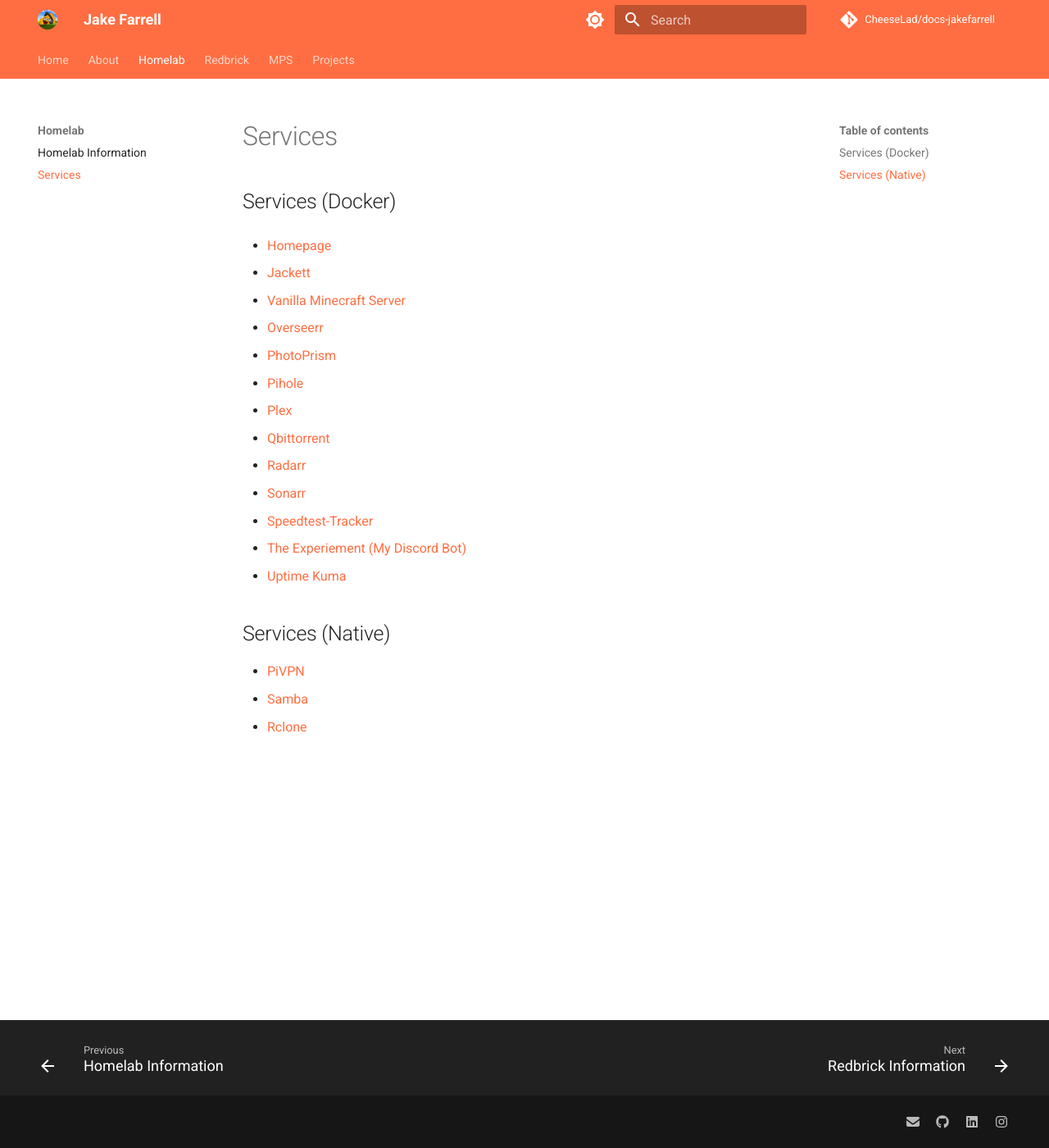
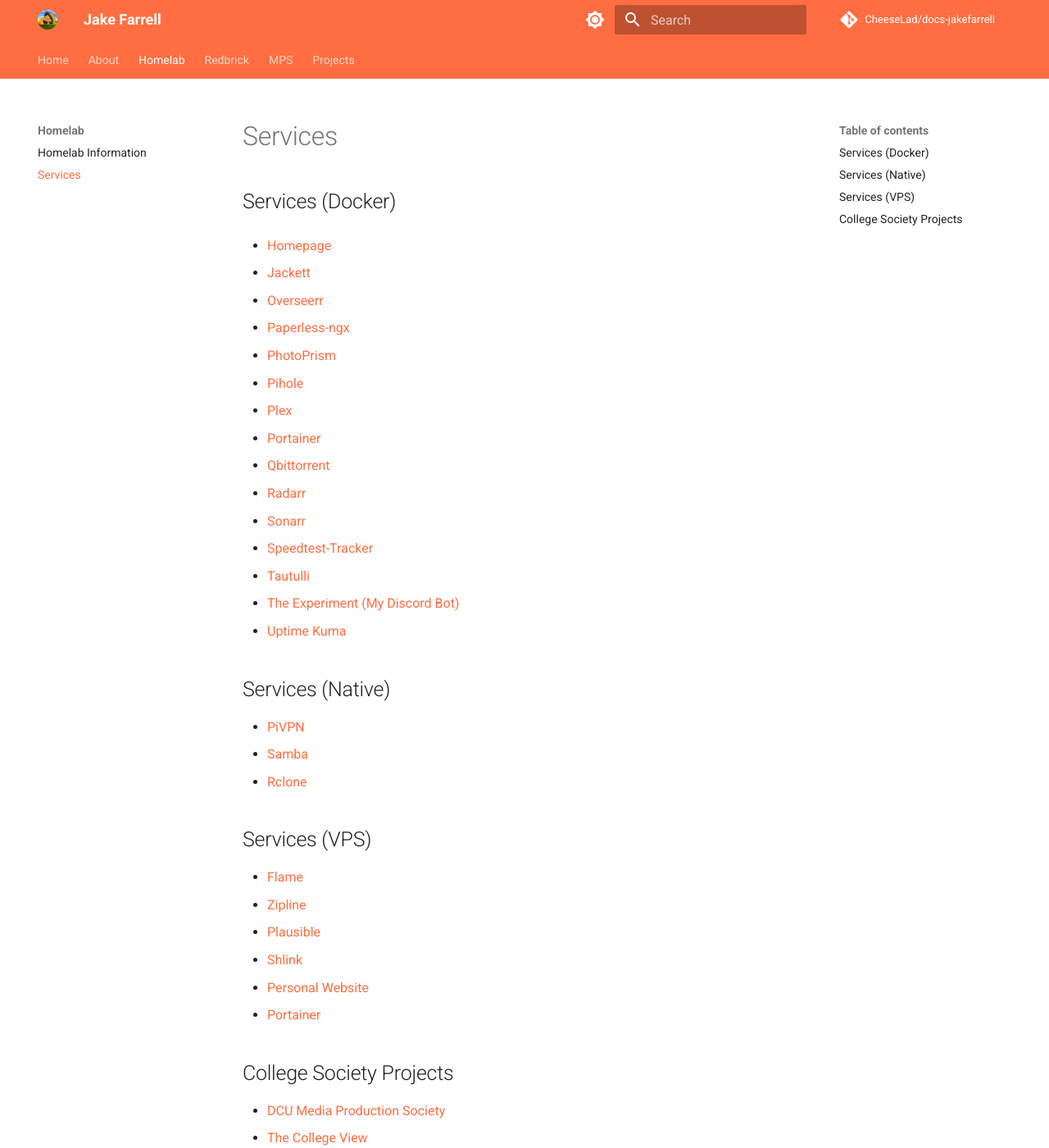
Before and after one commit to CheeseLad/docs, an MkDocs documentation site: the page built from docs/homelab/services.md, in a window 1280 px wide and 1400 px high. Shown: the whole window at 82% size. Built offline with MkDocs 1.6.1 and Material for MkDocs 9.7.7, drawn with Linux system fonts in a browser that asks for light colours; comment, search, counter and statistics services are not loaded.

```diff
--- a/docs/homelab/services.md
+++ b/docs/homelab/services.md
@@ -2,17 +2,19 @@
 
 - [Homepage](https://gethomepage.dev/latest/)
 
-- [Jackett]()
-- [Vanilla Minecraft Server](https://docker-minecraft-server.readthedocs.io/en/latest/)
+- [Jackett](https://github.com/Jackett/Jackett)
 - [Overseerr](https://overseerr.dev/)
+- [Paperless-ngx](https://docs.paperless-ngx.com/)
 - [PhotoPrism](https://photoprism.app/)
 - [Pihole](https://pi-hole.net/)
 - [Plex](https://www.plex.tv/)
+- [Portainer](https://www.portainer.io/)
 - [Qbittorrent](https://www.qbittorrent.org/)
 - [Radarr](https://radarr.video/)
 - [Sonarr](https://sonarr.tv/)
 - [Speedtest-Tracker](https://github.com/henrywhitaker3/Speedtest-Tracker)
-- [The Experiement (My Discord Bot)](https://github.com/CheeseLad/the-experiment/)
+- [Tautulli](https://tautulli.com/)
+- [The Experiment (My Discord Bot)](https://github.com/CheeseLad/the-experiment/)
 - [Uptime Kuma](https://github.com/louislam/uptime-kuma)
 
 ## Services (Native)
@@ -20,3 +22,17 @@
 - [PiVPN](https://www.pivpn.io/)
 - [Samba](https://www.samba.org/)
 - [Rclone](https://rclone.org/)
+
+## Services (VPS)
+
+- [Flame](https://home.jakefarrell.ie/)
+- [Zipline](http://i.jakefarrell.ie/)
+- [Plausible](http://plausible.jakefarrell.ie/)
+- [Shlink](http://shlink.jakefarrell.ie/)
+- [Personal Website](http://www.jakefarrell.ie/)
+- [Portainer](https://portainer.jakefarrell.ie/)
+
+## College Society Projects
+
+- [DCU Media Production Society](https://dcumps.ie/)
+- [The College View](https://www.thecollegeview.ie/)
```
Also changed, not shown: docs/homelab/devices.md (added, +35 -0 lines), docs/homelab/homelab.md (+2 -1 lines).
